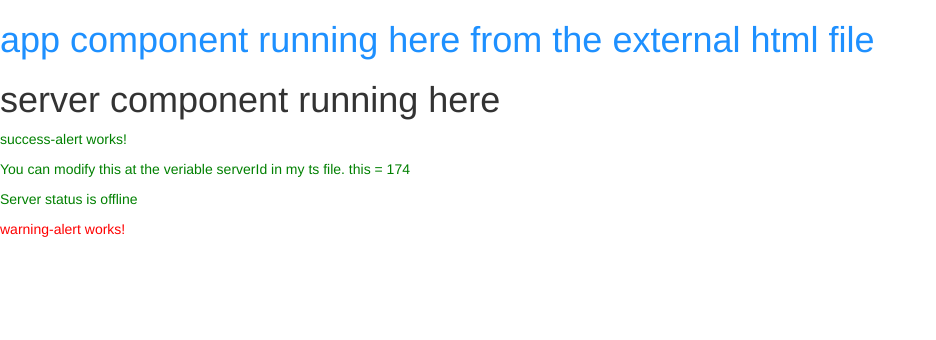
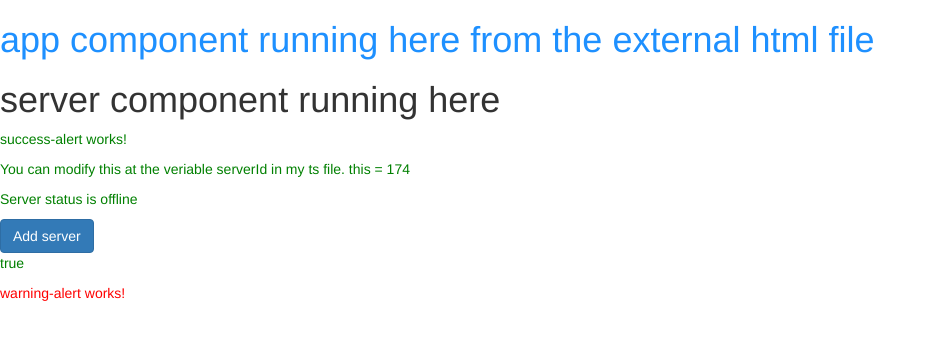
Before and after one commit to tibinthomas/LearningNG, an Angular app: page / in a window 1280 px wide. Shown: the top 340 px of the page, without its empty margins (0-936 px from the left). Built offline with nearby package versions, Linux system fonts and the light colour scheme.

Commit message:
1) Learn Property Binding
2) String interpolation with propery binding

Note : don't mix both

```diff
--- a/src/app/success-alert/success-alert.component.html
+++ b/src/app/success-alert/success-alert.component.html
@@ -9,3 +9,9 @@
 <p>Server status is {{getServerStatus()}}</p>
 <!--any non-multiline or non-block expression that finally resolves to a dtring can be used here-->
 <!--any eg : ternaryy expression, functions, strings etc-->
+
+<button class="btn btn-primary" [disabled] = "!allowNewServer">Add server</button>
+
+
+<!--String interplation with property binding-->
+<p [innerText] = allowNewServer></p>
--- a/src/app/success-alert/success-alert.component.ts
+++ b/src/app/success-alert/success-alert.component.ts
@@ -7,10 +7,16 @@ import { Component, OnInit } from '@angular/core';
 })
 export class SuccessAlertComponent implements OnInit {
 
-  constructor() { }
+  constructor() {
+    setTimeout(() => {this.allowNewServer=true;},2000)
+   }
 
   serverId: number = 174;
   serverStatus: string = 'offline';
+
+  allowNewServer: boolean = false;
+
+
 
   getServerStatus() {
     return this.serverStatus;
```
